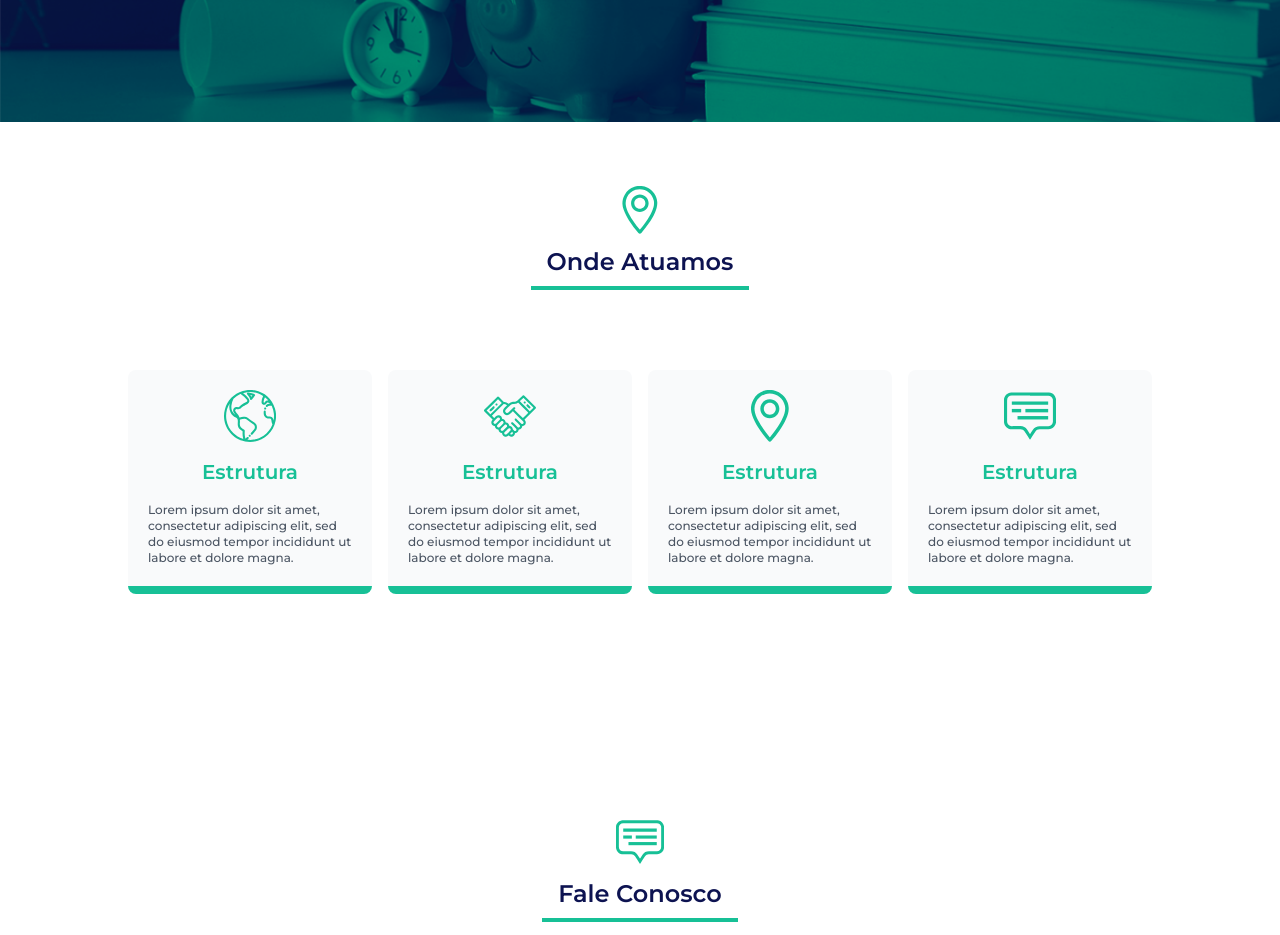
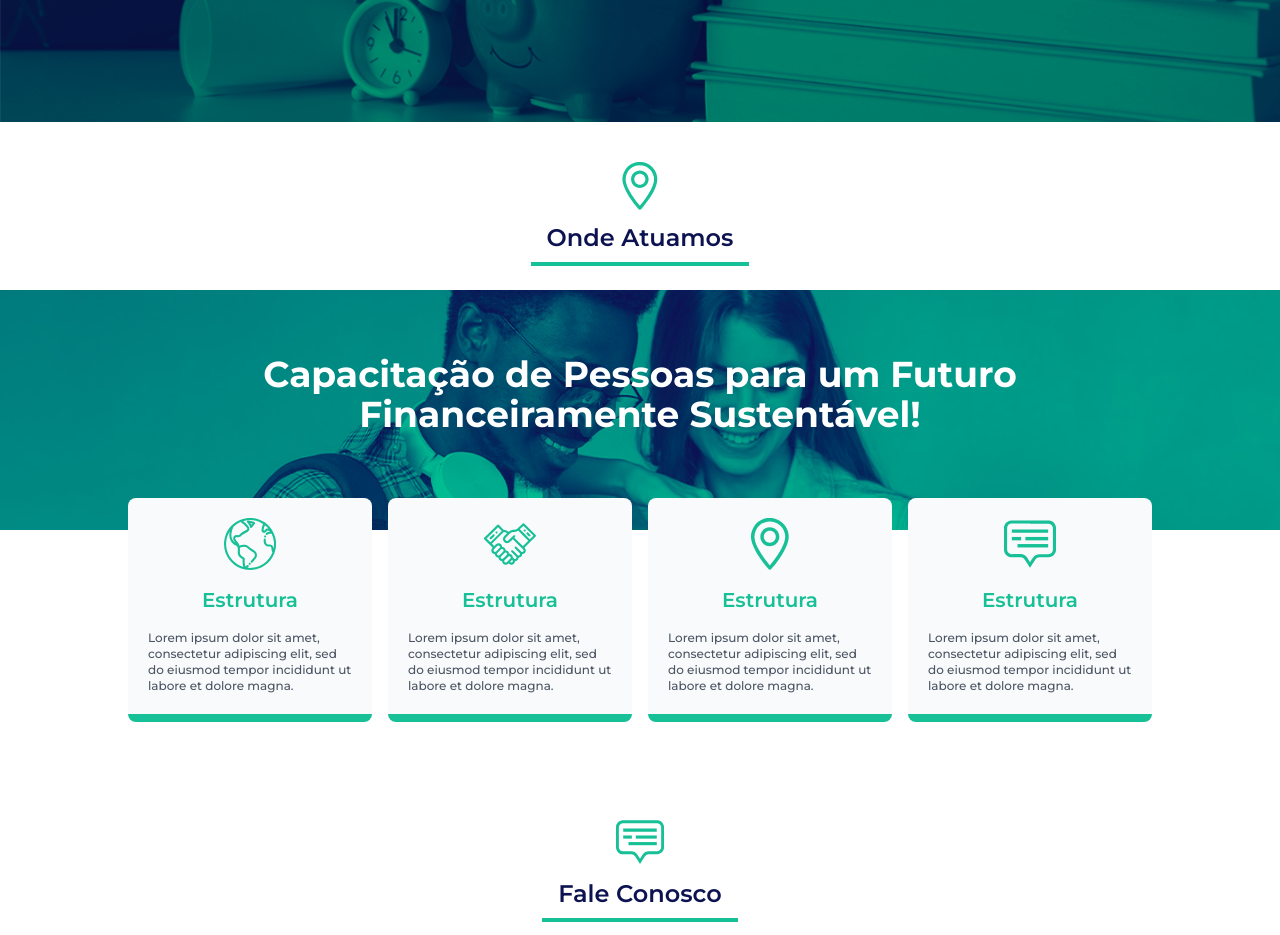
Before and after one commit to luixgabriel/Escola-do-Real, a Next.js app: page / in a window 1280 px wide. Shown: the part 720-1655 px from the top of the page. Built offline with nearby package versions, Linux system fonts and the light colour scheme.

Commit message:
feature: finalização da seção onde atuamos

```diff
--- a/src/components/SectionLocation.tsx
+++ b/src/components/SectionLocation.tsx
@@ -30,9 +30,13 @@ const data = [
 
 export default function SectionLocation() {
   return (
-    <section className="py-16">
+    <section className="mt-10 ">
       <SectionTitle icon="/icons/location.svg">Onde Atuamos</SectionTitle>
-      <section className="custom-mx-global my-16 grid grid-cols-1 place-items-center gap-4 md:grid-cols-2 lg:grid-cols-4 ">
+      <h3 className="bg-people-backgroud h-60 w-full bg-cover bg-center py-16 text-center text-3xl font-bold text-white md:text-4xl">
+        Capacitação de Pessoas para um Futuro <br /> Financeiramente
+        Sustentável!
+      </h3>
+      <section className="custom-mx-global  -mt-12 grid grid-cols-1 place-items-center gap-4 md:grid-cols-2 lg:grid-cols-4 ">
         {data.map((item) => (
           <SectionCard key={item.src} item={item} />
         ))}
```
